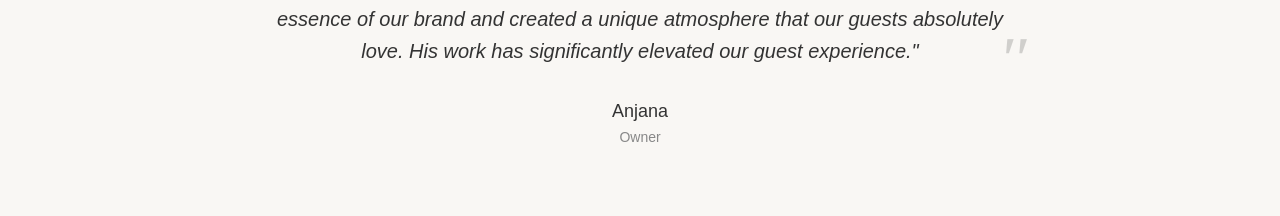
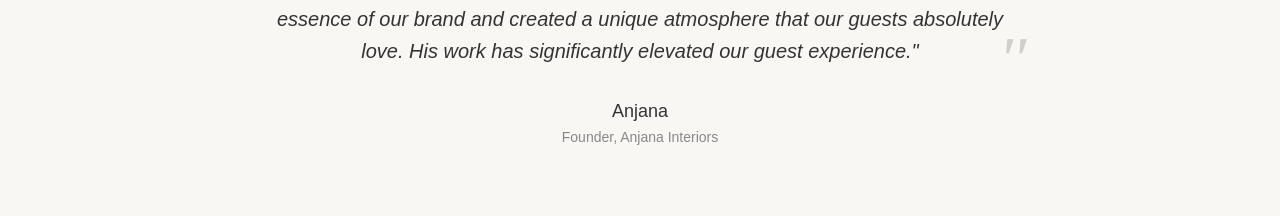
Before and after one commit to yadhukrishnaofficial/Anil-Portfolio, a plain HTML site: page index.html in a window 1280 px wide. Shown: the part 5082-5298 px from the top of the page. Drawn offline with Linux system fonts and the light colour scheme.

Commit message:
added testimonial

```diff
--- a/index.html
+++ b/index.html
@@ -193,7 +193,7 @@
                     "We hired Anil to redesign our Home and the results are stunning. He captured the essence of our brand and created a unique atmosphere that our guests absolutely love. His work has significantly elevated our guest experience."
                 </div>
                 <div class="testimonial-author">Anjana</div>
-                <div class="testimonial-role">Owner</div>
+                <div class="testimonial-role">Founder, Anjana Interiors</div>
             </div>
         </div>
     </div>
```
